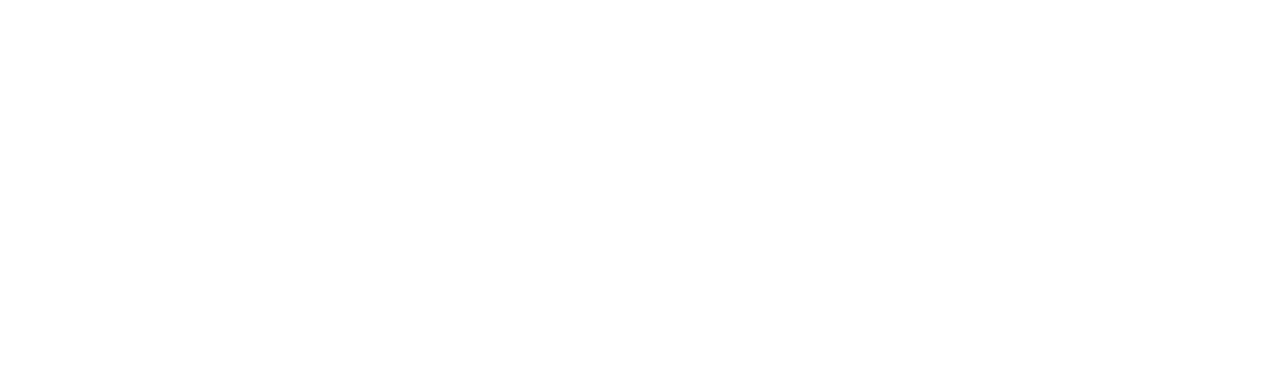
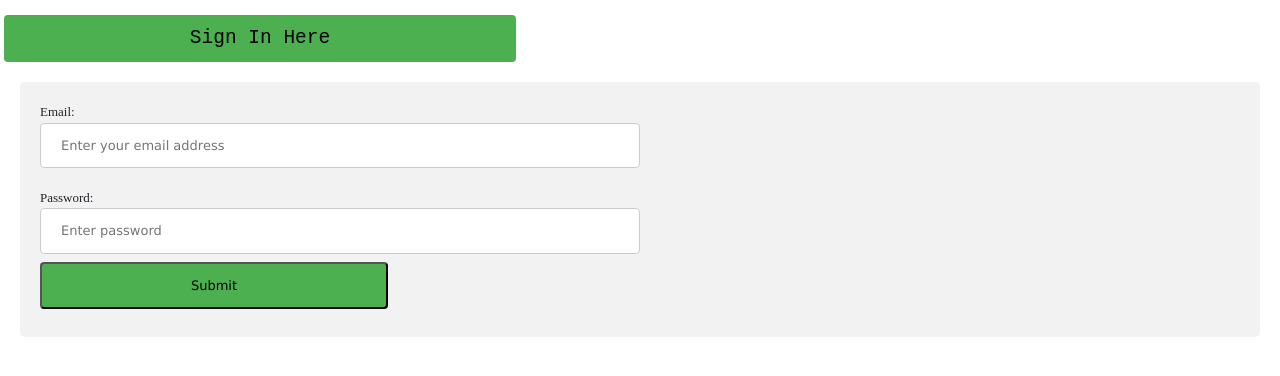
Before and after one commit to Samit-Dhawal/dApp-energy, a React (Create React App) app: page /admin-signin in a window 1280 px wide. Before the commit this address had no page. Shown: the top 376 px of the page. Built offline with nearby package versions, Linux system fonts and the light colour scheme.

Commit message:
Admin added

```diff
--- a/src/App.js
+++ b/src/App.js
@@ -11,6 +11,7 @@ import
   Routes,
   Route,
 } from "react-router-dom";
+import AdminSignIn from "./pages/AdminSignIn";
 
 
 function App()
@@ -25,6 +26,7 @@ function App()
           <Route path="/profile" element={<Profile />} />
           <Route path="/wallet" element={<Wallet />} />
           <Route path="/admin" element={<Admin />} />
+          <Route path="/admin-signin" element={<AdminSignIn />} />
         </Routes>
       </BrowserRouter>
 
--- /dev/null
+++ b/src/components/AdminHeader.js
@@ -0,0 +1,80 @@
+import {useState,useEffect} from 'react';
+
+export default function AdminHeader(){
+    const checkData = (x) => {
+        if (x === null || x === undefined || x === "" || x.length===0) {
+          return false;
+        }
+        return true;
+      };
+      const [email, setEmail] = useState("");
+      const [id, setId] = useState("");
+      useEffect(() => {
+        var id = localStorage.getItem("id");
+        var email = localStorage.getItem("email");
+        console.log(id,email);
+        if (checkData(id) && checkData(email)) {
+            setId(id);
+            setEmail(email)
+        }
+      },[]);
+      const logout = () => {
+        localStorage.setItem("id", "");
+        localStorage.setItem("email", "");
+        window.location.href = "/admin-signin";
+      };
+
+    return(<div style={styles.headerContainer}>
+        <h3 style={{ margin: 10 }}>
+          <a href="/admin" style={styles.logo}>
+            Save Energy
+          </a>
+        </h3>
+        <div style={styles.authModule}>
+          {email !== "" && id !== ""? (
+            <>
+              <button onClick={() => logout()} style={styles.signinSignUpBtn}>
+                Logout
+              </button>
+            </>
+          ):(<></>)}
+        </div>
+      </div>)
+}
+
+const styles = {
+    headerContainer: {
+      display: "flex",
+      flexDirection: "row",
+      alignItems: "center",
+      justifyContent: "space-between",
+      fontFamily: "monospace",
+      backgroundColor: "#aaa",
+      margin: "0px",
+      marginBottom: 10,
+    },
+    logo: {
+      textDecoration: "none",
+      backgroundColor: "#4CAF50",
+      borderRadius: "4px",
+      padding: 10,
+      color: "black",
+    },
+    authModule: {
+      display: "flex",
+      flexDirection: "row",
+      alignItems: "center",
+      justifyContent: "space-around",
+    },
+    signinSignUpBtn: {
+      backgroundColor: "#4CAF50",
+      textDecoration: "none",
+      color: "black",
+      margin: 10,
+      fontFamily: "Monaco",
+      cursor: "pointer",
+      border: "0.5px solid gray",
+      borderRadius: "4px",
+      padding: 10,
+    },
+  };
--- a/src/components/profile-components/Holdings.js
+++ b/src/components/profile-components/Holdings.js
@@ -1,3 +1,5 @@
+// const server = "http://localhost:8001";
+const server = "/api";
 export default function Holdings({
   sr,
   units,
@@ -7,7 +9,7 @@ export default function Holdings({
   sold,
 }) {
     const removeHolding=async(id)=>{
-        await fetch(`http://localhost:8001/removeHoliding?id=${id}`).then(res=>res.json()).then(data=>{
+        await fetch(`${server}/removeHoliding?id=${id}`).then(res=>res.json()).then(data=>{
             if(data.success){
                 alert('Holding deleted');
                 window.location.reload();
--- a/src/pages/Admin.js
+++ b/src/pages/Admin.js
@@ -1,10 +1,47 @@
 import React, { useState, useEffect } from "react";
-import Header from "../components/Header";
+import AdminHeader from "../components/AdminHeader";
 
+// const server = "http://localhost:8001";
+const server = "/api";
 export default function Admin() {
+  const checkData = (x) => {
+    if (x === null || x === undefined || x === "" || x.length===0) {
+      return false;
+    }
+    return true;
+  };
+  const [transaction, setTransactions] = useState([]);
+  const [approved, setApproved] = useState([]);
+  const [notApproved, setNotApproved] = useState([]);
+  const [email, setEmail] = useState("");
+  const [id, setId] = useState("");
+  useEffect(async () => {
+    var id = localStorage.getItem("id");
+    var email = localStorage.getItem("email");
+    if (checkData(id) && checkData(email)) {
+      setEmail(email);
+      setId(id);
+    }else{
+      alert('Admin not signed in')
+      window.location.href="/admin-signin";
+    }
+    await fetch(`${server}/readTransactions`)
+      .then((res) => res.json())
+      .then((data) => {
+        if (data.success) setTransactions(data.data);
+      });
+    await fetch(`${server}/readHoldings`)
+      .then((res) => res.json())
+      .then((data) => {
+        if (data.success) setApproved(data.data);
+      });
+      await fetch(`${server}/readHoldingsNotActive`).then(res=>res.json()).then(data=>{
+        if(data.success) setNotApproved(data.data);
+      })
+  }, []);
   return (
     <div>
-      <Header />
+      <AdminHeader/>
       <div class="m-3 row">
         <div class="col-6">
           <div class="col-6 p-3 h3 text-center col-md-12">
@@ -21,7 +58,34 @@ export default function Admin() {
           <div
             id="pending"
             class="col-12 bg-warning text-black p-4 col-md-12"
-          ></div>
+          >
+            <table
+          cellSpacing={0}
+          cellPadding={10}
+          style={{ width: "100%", border: "1px solid black" }}
+        >
+          <tr
+            style={{
+              fontSize: 18,
+              backgroundColor: "blue",
+              color: "white",
+            }}
+          >
+            <td>Email</td>
+            <td>Units</td>
+            <td>Price</td>
+            <td>Action</td>
+          </tr>
+            {notApproved.map((item,index)=>(
+              <tr>
+                <td>{item.Email}</td>
+                <td>{item.Units}</td>
+                <td>{item.Price}</td>
+                <td><button className="btn btn-success">O</button></td>
+              </tr>
+            ))}
+            </table>
+          </div>
         </div>
         <div class="col-6">
           <div class="col-6 p-3 h3 text-center col-md-12">
@@ -38,7 +102,34 @@ export default function Admin() {
           <div
             id="approved"
             class="col-12 bg-success text-white p-4 col-md-12"
-          ></div>
+          >
+          <table
+          cellSpacing={0}
+          cellPadding={10}
+          style={{ width: "100%", border: "1px solid black" }}
+        >
+          <tr
+            style={{
+              fontSize: 18,
+              backgroundColor: "blue",
+              color: "white",
+            }}
+          >
+            <td>Email</td>
+            <td>Units</td>
+            <td>Price</td>
+            <td>Action</td>
+          </tr>
+            {approved.map((item,index)=>(
+              <tr>
+                <td>{item.Email}</td>
+                <td>{item.Units}</td>
+                <td>{item.Price}</td>
+                <td><button className="btn btn-danger">X</button></td>
+              </tr>
+            ))}
+            </table>
+          </div>
         </div>
       </div>
       <div>
@@ -51,10 +142,37 @@ export default function Admin() {
               data-bs-target="#allTransac"
             >
               {" "}
-              Transactions
+              Transaction
             </button>
           </div>
-          <div id="allTransac" class=" bg-info text-black p-4 mx-5"></div>
+          <div id="allTransac" class=" bg-info text-black p-4 mx-5">
+            <table
+              cellSpacing={0}
+              cellPadding={10}
+              style={{ width: "100%", border: "1px solid black" }}
+            >
+              <tr
+                style={{
+                  fontSize: 18,
+                  backgroundColor: "blue",
+                  color: "white",
+                }}
+              >
+                <td>From</td>
+                <td>To</td>
+                <td>Units</td>
+                <td>Price</td>
+              </tr>
+              {transaction.map((item, index) => (
+                <tr>
+                  <td>{item.From}</td>
+                  <td>{item.To}</td>
+                  <td>{item.Units}</td>
+                  <td>{item.Total}</td>
+                </tr>
+              ))}
+            </table>
+          </div>
         </div>
       </div>
     </div>
--- /dev/null
+++ b/src/pages/AdminSignIn.js
@@ -0,0 +1,121 @@
+import {useState,useEffect} from 'react';
+
+// const server="http://localhost:8001";
+const server = "/api";
+export default function AdminSignIn(){
+
+    const checkData = (x) => {
+        if (x === null || x === undefined || x === "" || x.length===0) {
+          return false;
+        }
+        return true;
+      };
+      const [email, setEmail] = useState("");
+      const [pass, setPass] = useState("");
+      const [error, setError] = useState(false);
+      const [loading,setLoading] = useState(false);
+      useEffect(() => {
+        var id = localStorage.getItem("id");
+        var email = localStorage.getItem("email");
+        console.log(id,email);
+        if (checkData(id) && checkData(email)) {
+            alert('Already Logged In');
+            window.location.href = "/admin";
+        }
+      },[]);
+      const login = async (evt) => {
+        evt.preventDefault();
+        setLoading(true)
+        console.log(email, pass);
+            if (email==="admin@energy.in" && pass === "share.in") {
+              localStorage.setItem("id","admin123");
+              localStorage.setItem("email", "admin@energy.in");
+              setEmail("");
+              setPass("");
+              window.location.href = "/admin";
+            } else {
+              setError(true);
+            }
+            setLoading(false);
+      };
+
+    return(
+        <div>
+        <h4 style={styles.signInHere}>Sign In Here</h4>
+        {!loading?(<form style={styles.formOnly} onSubmit={(evt) => login(evt)}>
+        {error ? (
+          <>
+            <label style={{ color: "red", fontWeight: 800, fontSize: 20 }}>
+              Error : Incorrect Email or Password
+            </label>
+            <br />
+          </>
+        ) : (
+          <></>
+        )}
+        <label style={styles.label}>Email:</label>
+        <br />
+        <input
+          type="email"
+          style={styles.input}
+          onChange={(text) => setEmail(text.target.value)}
+          placeholder="Enter your email address"
+          value={email}
+        />
+        <br />
+        <br />
+        <label style={styles.label}>Password:</label>
+        <br />
+        <input
+          type="password"
+          style={styles.input}
+          onChange={(text) => setPass(text.target.value)}
+          placeholder="Enter password"
+          value={pass}
+        />
+        <br />
+        <input type="submit" value="Submit" style={styles.submit} />
+      </form>):(<div className="text-center"><div className="spinner-grow bg-primary"></div></div>)}
+        </div>
+    )
+}
+
+const styles = {
+    signInHere: {
+      fontFamily: "monospace",
+      backgroundColor: "#4CAF50",
+      color: "black",
+      padding: "12px 20px",
+      width: "40%",
+      margin: "15px 4px",
+      textAlign: "center",
+      borderRadius: "4px",
+    },
+    formOnly: {
+      borderRadius: "5px",
+      backgroundColor: "#f2f2f2",
+      padding: 20,
+      margin: 20,
+    },
+    input: {
+      padding: "12px 20px",
+      width: "50%",
+      margin: "8 0",
+      border: "1px solid #ccc",
+      fontFamily: "Verdana",
+      borderRadius: "4px",
+    },
+    submit: {
+      backgroundColor: "#4CAF50",
+      color: "black",
+      padding: "12px 20px",
+      width: "29%",
+      margin: "8px 0",
+      cursor: "pointer",
+      fontFamily: "Verdana",
+      borderRadius: "4px",
+    },
+    label: {
+      fontFamily: "Times new Roman",
+    },
+  };
--- a/src/pages/SignIn.js
+++ b/src/pages/SignIn.js
@@ -1,6 +1,8 @@
 import React, { useState, useEffect } from "react";
 import Header from "../components/Header";
 
+// const server = "http://localhost:8001";
+const server = "/api";
 export default function SignIn() {
   const checkData = (x) => {
     if (x === null || x === undefined || x === "" || x.length===0) {
@@ -17,6 +19,7 @@ export default function SignIn() {
     var email = localStorage.getItem("email");
     var wallet = localStorage.getItem("wallet");
     if (checkData(id) && checkData(email) && checkData(wallet)) {
+      alert('Already Logged In');
       window.location.href = "/profile";
     }
   });
@@ -24,7 +27,7 @@ export default function SignIn() {
     evt.preventDefault();
     setLoading(true)
     console.log(email, pass);
-    await fetch(`/api/readUser?email=${email}&password=${pass}`)
+    await fetch(`${server}/readUser?email=${email}&password=${pass}`)
       .then((res) => res.json())
       .then(async (data) => {
         console.log(data);
--- a/src/pages/SignUp.js
+++ b/src/pages/SignUp.js
@@ -1,6 +1,8 @@
 import React, { useState, useEffect } from "react";
 import Header from "../components/Header";
 
+// const server = "http://localhost:8001";
+const server = "/api";
 export default function SignUp() {
   const checkData = (x) => {
     if (x === null || x === undefined || x === "") {
@@ -17,6 +19,7 @@ export default function SignUp() {
     var email = localStorage.getItem("email");
     var wallet = localStorage.getItem("wallet");
     if (checkData(id) && checkData(email) && checkData(wallet)) {
+      alert('Already Logged In');
       window.location.href = "/profile";
     }
   });
@@ -28,7 +31,7 @@ export default function SignUp() {
       setError(true);
       return;
     }
-    await fetch(`/api/createUser?email=${email}&password=${pass}`)
+    await fetch(`${server}/createUser?email=${email}&password=${pass}`)
       .then((res) => res.json())
       .then(async (data) => {
         console.log(data);
--- a/src/pages/Wallet.js
+++ b/src/pages/Wallet.js
@@ -1,6 +1,8 @@
 import React, { useState, useEffect } from "react";
 import Header from "../components/Header";
 
+// const server = "http://localhost:8001";
+const server = "/api";
 export default function Wallet() {
   const [email, setEmail] = useState("");
   const [id, setId] = useState("");
@@ -29,7 +31,7 @@ export default function Wallet() {
   const updateWallet = async (evt) => {
     evt.preventDefault();
     await fetch(
-      `/api/updateWallet?wallet=${
+      `${server}/updateWallet?wallet=${
         parseInt(wallet) + parseInt(newWallet)
       }&_id=${id}`
     )
```
Also changed, not shown: src/components/home-components/OnSale.js (+9 -6 lines), src/pages/Home.js (+5 -3 lines), src/pages/Profile.js (+6 -3 lines).
